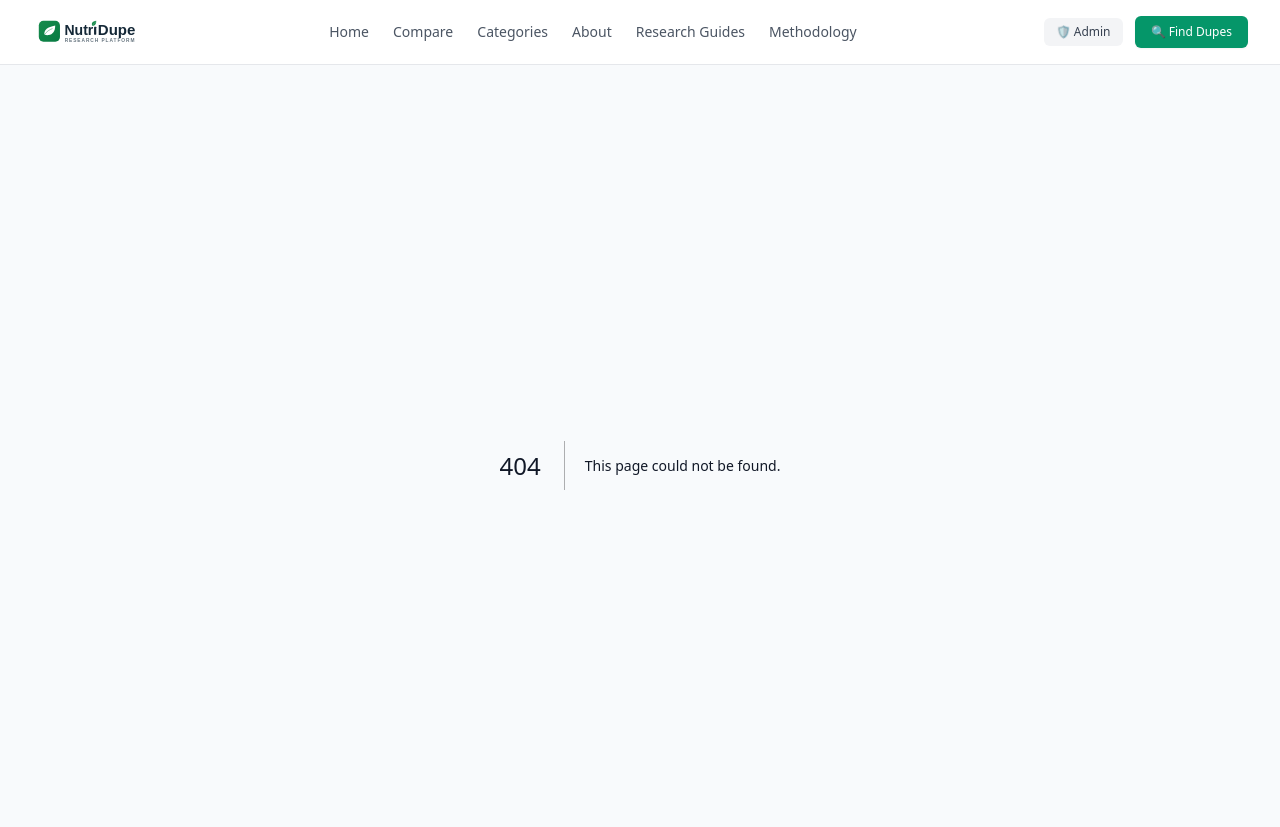
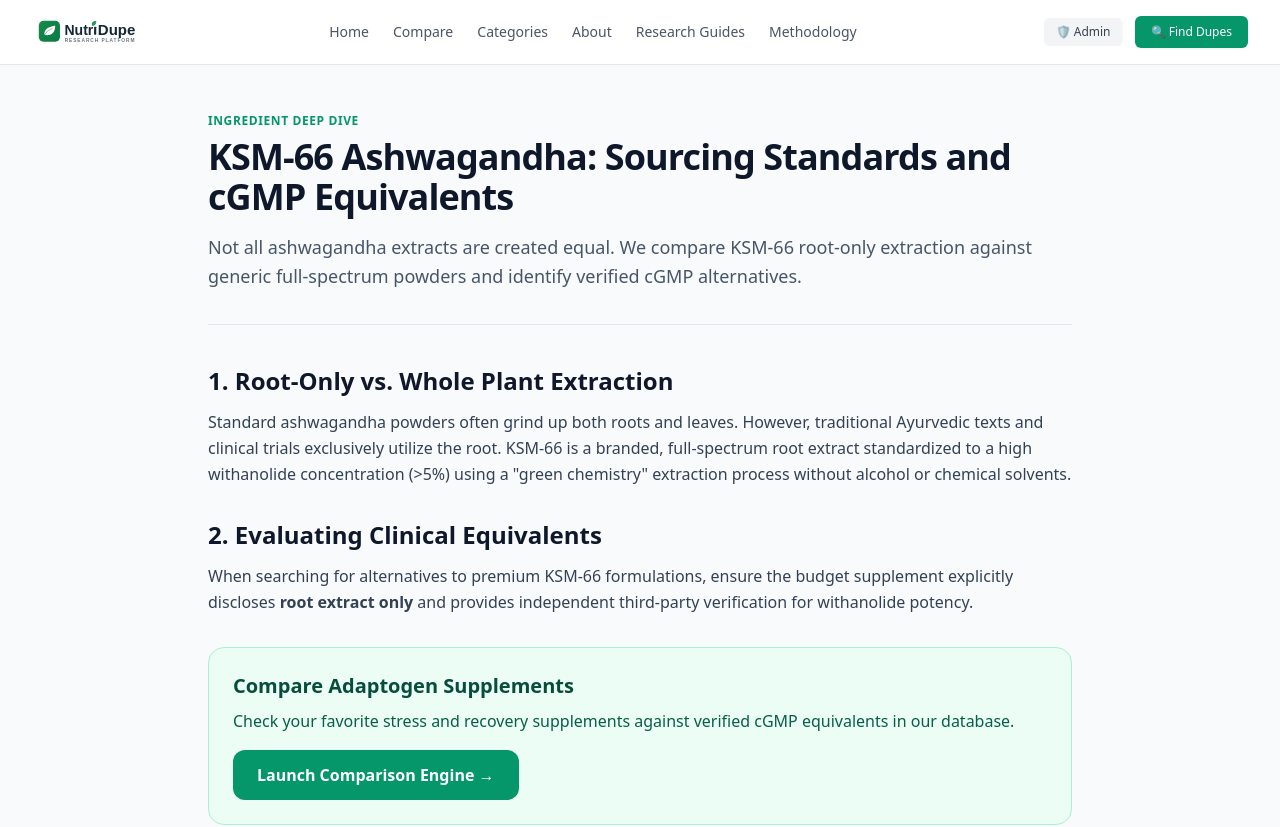
Before and after one commit to Jalil63/nutridupe, a Next.js app: page /research-guides/ksm-66-ashwagandha in a window 1280 px wide. Before the commit this address had no page. Shown: the top 827 px of the page. Built offline with nearby package versions, Linux system fonts and the light colour scheme.

Commit message:
Add KSM-66 Ashwagandha research guide page

```diff
--- /dev/null
+++ b/app/research-guides/ksm-66-ashwagandha/page.tsx
@@ -0,0 +1,49 @@
+import React from 'react';
+import Link from 'next/link';
+
+export default function AshwagandhaGuide() {
+  return (
+    <article className="max-w-4xl mx-auto px-4 py-12 text-slate-800">
+      <header className="mb-10 border-b pb-8">
+        <div className="text-xs font-bold uppercase tracking-wider text-emerald-600 mb-2">
+          Ingredient Deep Dive
+        </div>
+        <h1 className="text-3xl sm:text-4xl font-extrabold tracking-tight text-slate-900 mb-4">
+          KSM-66 Ashwagandha: Sourcing Standards and cGMP Equivalents
+        </h1>
+        <p className="text-slate-600 text-lg leading-relaxed">
+          Not all ashwagandha extracts are created equal. We compare KSM-66 root-only extraction against generic full-spectrum powders and identify verified cGMP alternatives.
+        </p>
+      </header>
+
+      <section className="space-y-8 text-slate-700 leading-relaxed">
+        <div>
+          <h2 className="text-2xl font-bold text-slate-900 mb-3">1. Root-Only vs. Whole Plant Extraction</h2>
+          <p>
+            Standard ashwagandha powders often grind up both roots and leaves. However, traditional Ayurvedic texts and clinical trials exclusively utilize the root. KSM-66 is a branded, full-spectrum root extract standardized to a high withanolide concentration (&gt;5%) using a "green chemistry" extraction process without alcohol or chemical solvents.
+          </p>
+        </div>
+
+        <div>
+          <h2 className="text-2xl font-bold text-slate-900 mb-3">2. Evaluating Clinical Equivalents</h2>
+          <p>
+            When searching for alternatives to premium KSM-66 formulations, ensure the budget supplement explicitly discloses <strong>root extract only</strong> and provides independent third-party verification for withanolide potency.
+          </p>
+        </div>
+
+        <div className="bg-emerald-50 border border-emerald-200 p-6 rounded-2xl mt-8">
+          <h3 className="text-xl font-bold text-emerald-900 mb-2">Compare Adaptogen Supplements</h3>
+          <p className="text-emerald-800 mb-4">
+            Check your favorite stress and recovery supplements against verified cGMP equivalents in our database.
+          </p>
+          <Link
+            href="/compare"
+            className="inline-block bg-emerald-600 text-white font-semibold px-6 py-3 rounded-xl hover:bg-emerald-700 transition-colors"
+          >
+            Launch Comparison Engine &rarr;
+          </Link>
+        </div>
+      </section>
+    </article>
+  );
+}
```
